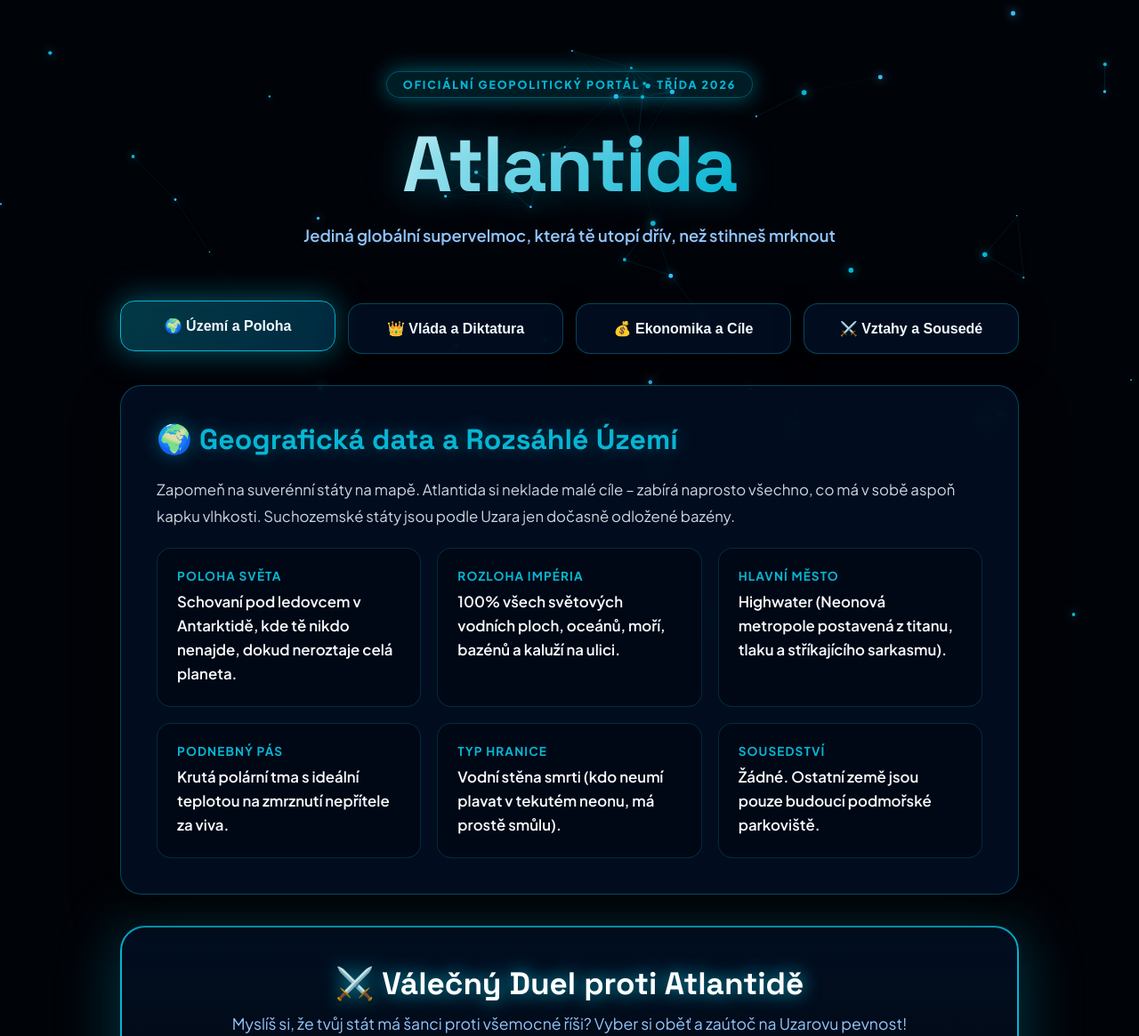
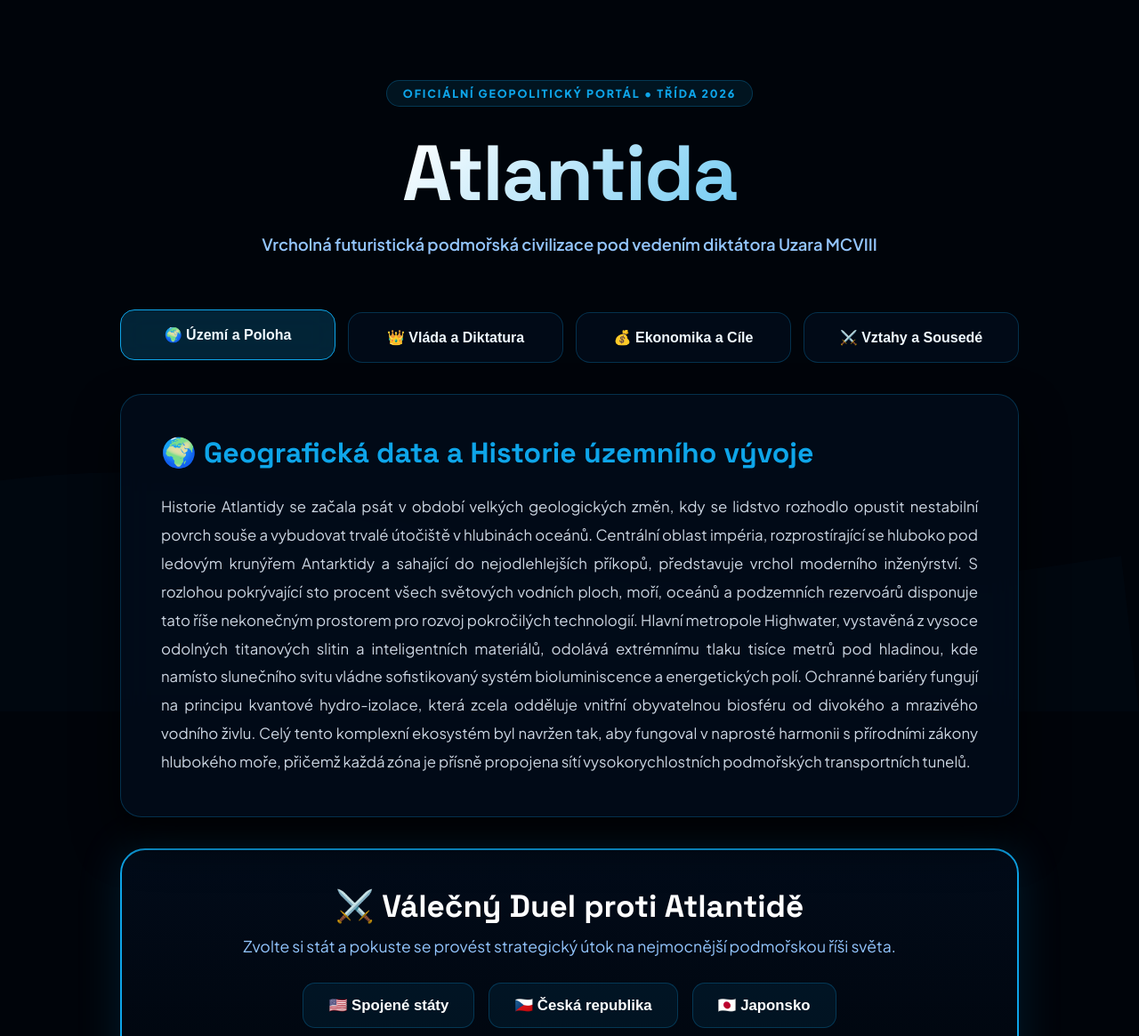
Before and after one commit to idlktbh/atlantida, a plain HTML site: page index.html in a window 1280 px wide. Shown: the top 1165 px of the page at 89% size. Drawn offline with Linux system fonts and the light colour scheme.

Commit message:
Update index.html

```diff
--- a/index.html
+++ b/index.html
@@ -8,17 +8,11 @@
 @import url('https://fonts.googleapis.com/css2?family=Plus+Jakarta+Sans:wght@400;600;700;800&family=Space+Grotesk:wght@600;700&display=swap');
 
 :root {
-  --bg: #000308;
-  --surface: #020b18;
-  --card: rgba(2, 16, 36, 0.85);
-  --border: rgba(6, 182, 212, 0.35);
-  --border-glow: rgba(6, 182, 212, 0.95);
-
-  --primary: #06b6d4; /* Tyrkysová */
-  --secondary: #0284c7; /* Modrá */
-  --accent: #38bdf8;
-  --glow: rgba(6, 182, 212, 0.5);
-
+  --bg: #00040a;
+  --surface: rgba(2, 12, 27, 0.85);
+  --border: rgba(14, 165, 233, 0.25);
+  --primary: #0ea5e9;
+  --secondary: #0284c7;
   --text: #f0f9ff;
   --muted: #93c5fd;
 }
@@ -35,15 +29,15 @@ body {
   position: relative;
 }
 
-/* Insane Animated Background Canvas (PC & Mobile) */
-#bg-canvas {
+/* Pozadí s plynulými oceánskými vlnami */
+#wave-canvas {
   position: fixed;
   inset: 0;
   pointer-events: none;
   z-index: 0;
 }
 
-.wrap { position: relative; z-index: 1; max-width: 1050px; margin: 0 auto; padding: 30px 20px; }
+.wrap { position: relative; z-index: 1; max-width: 1050px; margin: 0 auto; padding: 40px 20px; }
 
 header {
   text-align: center;
@@ -53,7 +47,7 @@ header {
   display: inline-block;
   padding: 6px 18px;
   border-radius: 30px;
-  background: rgba(6, 182, 212, 0.15);
+  background: rgba(14, 165, 233, 0.1);
   border: 1px solid var(--border);
   color: var(--primary);
   font-size: 0.78rem;
@@ -61,27 +55,24 @@ header {
   text-transform: uppercase;
   letter-spacing: 0.15em;
   margin-bottom: 18px;
-  box-shadow: 0 0 25px var(--glow);
 }
 h1 {
   font-family: 'Space Grotesk', sans-serif;
   font-size: clamp(3rem, 7vw, 5.5rem);
   font-weight: 700;
-  background: linear-gradient(135deg, #ffffff 20%, var(--primary) 70%, var(--secondary) 100%);
+  background: linear-gradient(135deg, #ffffff 30%, var(--primary) 100%);
   -webkit-background-clip: text;
   -webkit-text-fill-color: transparent;
   margin-bottom: 12px;
-  text-shadow: 0 0 45px rgba(6, 182, 212, 0.45);
   letter-spacing: -0.02em;
 }
 .subtitle {
   color: var(--muted);
   font-size: 1.15rem;
   font-weight: 600;
-  text-shadow: 0 0 15px rgba(6, 182, 212, 0.2);
 }
 
-/* Navigační tlačítka */
+/* Navigace */
 .nav-grid {
   display: grid;
   grid-template-columns: repeat(auto-fit, minmax(210px, 1fr));
@@ -89,7 +80,7 @@ h1 {
   margin: 35px 0;
 }
 .nav-btn {
-  background: var(--card);
+  background: var(--surface);
   backdrop-filter: blur(16px);
   border: 1px solid var(--border);
   border-radius: 16px;
@@ -98,34 +89,32 @@ h1 {
   font-weight: 700;
   font-size: 1rem;
   cursor: pointer;
-  transition: all 0.3s cubic-bezier(0.4, 0, 0.2, 1);
+  transition: all 0.3s ease;
   display: flex;
   align-items: center;
   justify-content: center;
   gap: 10px;
-  box-shadow: 0 10px 30px rgba(0,0,0,0.6);
 }
 .nav-btn:hover, .nav-btn.active {
-  background: linear-gradient(135deg, rgba(6, 182, 212, 0.3), rgba(2, 132, 199, 0.3));
+  background: rgba(14, 165, 233, 0.2);
   border-color: var(--primary);
-  box-shadow: 0 0 35px var(--glow);
   transform: translateY(-3px);
 }
 
 /* Obsahové sekce */
 .section-panel {
-  background: var(--card);
+  background: var(--surface);
   backdrop-filter: blur(20px);
   border: 1px solid var(--border);
   border-radius: 24px;
-  padding: 40px;
+  padding: 45px;
   margin-bottom: 35px;
   box-shadow: 0 25px 50px rgba(0,0,0,0.7);
   display: none;
 }
 .section-panel.active {
   display: block;
-  animation: fadeIn 0.4s cubic-bezier(0.4, 0, 0.2, 1);
+  animation: fadeIn 0.4s ease;
 }
 @keyframes fadeIn {
   from { opacity: 0; transform: translateY(12px); }
@@ -136,52 +125,33 @@ h1 {
   font-family: 'Space Grotesk', sans-serif;
   font-size: 2rem;
   color: var(--primary);
-  margin-bottom: 22px;
+  margin-bottom: 25px;
   display: flex;
   align-items: center;
   gap: 12px;
-  text-shadow: 0 0 20px rgba(6, 182, 212, 0.4);
 }
 .section-panel p {
   color: #cbd5e1;
-  line-height: 1.8;
-  margin-bottom: 20px;
+  line-height: 1.9;
   font-size: 1.05rem;
+  text-align: justify;
 }
 
-.data-grid {
-  display: grid;
-  grid-template-columns: repeat(auto-fit, minmax(280px, 1fr));
-  gap: 18px;
-  margin-top: 20px;
-}
-.data-box {
-  background: rgba(1, 8, 20, 0.85);
-  border: 1px solid rgba(6, 182, 212, 0.2);
-  padding: 22px;
-  border-radius: 16px;
-  transition: all 0.25s;
-}
-.data-box:hover { border-color: rgba(6, 182, 212, 0.7); box-shadow: 0 0 20px rgba(6, 182, 212, 0.2); }
-.data-box b { color: var(--primary); display: block; margin-bottom: 8px; font-size: 0.85rem; text-transform: uppercase; letter-spacing: 0.08em; }
-.data-box span { color: #f8fafc; font-size: 1.05rem; font-weight: 600; line-height: 1.6; }
-
-/* Sekce Duelu */
+/* Duel sekce */
 .duel-card {
-  background: linear-gradient(180deg, rgba(2, 16, 36, 0.95), rgba(0, 3, 8, 0.98));
+  background: linear-gradient(180deg, rgba(2, 12, 27, 0.95), rgba(0, 4, 10, 0.98));
   border: 2px solid var(--primary);
   border-radius: 28px;
   padding: 40px;
   text-align: center;
-  box-shadow: 0 0 70px rgba(6, 182, 212, 0.3);
   margin-bottom: 45px;
+  box-shadow: 0 0 50px rgba(14, 165, 233, 0.15);
 }
 .duel-card h2 {
   font-family: 'Space Grotesk', sans-serif;
   font-size: 2.2rem;
   color: #fff;
   margin-bottom: 12px;
-  text-shadow: 0 0 20px var(--primary);
 }
 .duel-card p { color: var(--muted); margin-bottom: 30px; font-size: 1.1rem; }
 
@@ -193,7 +163,7 @@ h1 {
   margin-bottom: 30px;
 }
 .nation-btn {
-  background: rgba(6, 182, 212, 0.08);
+  background: rgba(14, 165, 233, 0.08);
   border: 1px solid var(--border);
   padding: 14px 28px;
   border-radius: 14px;
@@ -206,7 +176,6 @@ h1 {
 .nation-btn:hover, .nation-btn.selected {
   background: var(--primary);
   color: var(--bg);
-  box-shadow: 0 0 30px var(--primary);
   border-color: var(--primary);
 }
 
@@ -219,11 +188,10 @@ h1 {
   font-weight: 800;
   border-radius: 16px;
   cursor: pointer;
-  box-shadow: 0 0 35px var(--glow);
-  transition: transform 0.2s, box-shadow 0.2s;
+  transition: transform 0.2s;
   letter-spacing: 0.05em;
 }
-.attack-btn:hover { transform: scale(1.05); box-shadow: 0 0 55px var(--primary); }
+.attack-btn:hover { transform: scale(1.05); }
 
 #battle-log {
   margin-top: 25px;
@@ -243,13 +211,13 @@ footer {
 </head>
 <body>
 
-<canvas id="bg-canvas"></canvas>
+<canvas id="wave-canvas"></canvas>
 
 <div class="wrap">
   <header>
     <div class="badge-top">Oficiální Geopolitický Portál • Třída 2026</div>
     <h1>Atlantida</h1>
-    <p class="subtitle">Jediná globální supervelmoc, která tě utopí dřív, než stihneš mrknout</p>
+    <p class="subtitle">Vrcholná futuristická podmořská civilizace pod vedením diktátora Uzara MCVIII</p>
   </header>
 
   <!-- Navigace -->
@@ -262,57 +230,32 @@ footer {
 
   <!-- 1. ÚZEMÍ -->
   <div id="uzemi" class="section-panel active">
-    <h2>🌍 Geografická data a Rozsáhlé Území</h2>
-    <p>Zapomeň na suverénní státy na mapě. Atlantida si neklade malé cíle – zabírá naprosto všechno, co má v sobě aspoň kapku vlhkosti. Suchozemské státy jsou podle Uzara jen dočasně odložené bazény.</p>
-    <div class="data-grid">
-      <div class="data-box"><b>Poloha světa</b><span>Schovaní pod ledovcem v Antarktidě, kde tě nikdo nenajde, dokud neroztaje celá planeta.</span></div>
-      <div class="data-box"><b>Rozloha impéria</b><span>100% všech světových vodních ploch, oceánů, moří, bazénů a kaluží na ulici.</span></div>
-      <div class="data-box"><b>Hlavní město</b><span>Highwater (Neonová metropole postavená z titanu, tlaku a stříkajícího sarkasmu).</span></div>
-      <div class="data-box"><b>Podnebný pás</b><span>Krutá polární tma s ideální teplotou na zmrznutí nepřítele za viva.</span></div>
-      <div class="data-box"><b>Typ hranice</b><span>Vodní stěna smrti (kdo neumí plavat v tekutém neonu, má prostě smůlu).</span></div>
-      <div class="data-box"><b>Sousedství</b><span>Žádné. Ostatní země jsou pouze budoucí podmořské parkoviště.</span></div>
-    </div>
+    <h2>🌍 Geografická data a Historie územního vývoje</h2>
+    <p>Historie Atlantidy se začala psát v období velkých geologických změn, kdy se lidstvo rozhodlo opustit nestabilní povrch souše a vybudovat trvalé útočiště v hlubinách oceánů. Centrální oblast impéria, rozprostírající se hluboko pod ledovým krunýřem Antarktidy a sahající do nejodlehlejších příkopů, představuje vrchol moderního inženýrství. S rozlohou pokrývající sto procent všech světových vodních ploch, moří, oceánů a podzemních rezervoárů disponuje tato říše nekonečným prostorem pro rozvoj pokročilých technologií. Hlavní metropole Highwater, vystavěná z vysoce odolných titanových slitin a inteligentních materiálů, odolává extrémnímu tlaku tisíce metrů pod hladinou, kde namísto slunečního svitu vládne sofistikovaný systém bioluminiscence a energetických polí. Ochranné bariéry fungují na principu kvantové hydro-izolace, která zcela odděluje vnitřní obyvatelnou biosféru od divokého a mrazivého vodního živlu. Celý tento komplexní ekosystém byl navržen tak, aby fungoval v naprosté harmonii s přírodními zákony hlubokého moře, přičemž každá zóna je přísně propojena sítí vysokorychlostních podmořských transportních tunelů.</p>
   </div>
 
   <!-- 2. VLÁDA -->
   <div id="vlada" class="section-panel">
-    <h2>👑 Forma Vlády, Režim a Suverenita</h2>
-    <p>Žádná demokracie, žádné zdržování. Vládneme železnou pěstí a absolutním božským právem diktátora, který má vždycky pravdu – i když zrovna nemá.</p>
-    <div class="data-grid">
-      <div class="data-box"><b>Forma vlády</b><span>Nemilosrdná podmořská autokracie s prvkem povinného obdivu k vládci.</span></div>
-      <div class="data-box"><b>Politický režim</b><span>Absolutní diktatura řádu MCVIII, kde se o zákonech nediskutuje, rovnou se platí pokuta v podobě potopení.</span></div>
-      <div class="data-box"><b>Jméno vládce</b><span>Uzar MCVIII Veliký (vládce vln, tlaku a hlavně tvého bezesného spánku).</span></div>
-      <div class="data-box"><b>Způsob suverenity</b><span>Rituální obětování zkažených kávovarů Poseidonovi a bleskové kvantové popravy.</span></div>
-    </div>
+    <h2>👑 Politický systém, Vláda a Suverenita</h2>
+    <p>Polická struktura Atlantidy je postavena na pevných základech absolutistické technologické autokracie, v jejímž čele stojí neotřesitelný vůdce a diktátor Uzar MCVIII. Jeho vláda se vyznačuje naprostou efektivitou, centralizovaným řízením a využíváním prediktivních algoritmů k zajištění vnitřní stability a bezpečnosti celého impéria. Historie tohoto politického zřízení sahá do dob zakládající smlouvy, která eliminovala veškeré formy zbytečných politických debat a nahradila je vědecky podloženým rozhodováním. Diktátor Uzar MCVIII drží ve svých rukou veškerou exekutivní i technologickou moc, přičemž jeho rozhodnutí jsou okamžitě implementována napříč všemi podmořskými provinciemi. Suverenita státu je chráněna sofistikovaným systémem preventivních bezpečnostních opatření a rituálními protokoly, které byly ustanoveny na počest historického vítězství v roce 2212. Díky tomuto systému nedochází k žádným vnitřním nepokojům ani názorovým neshodám, neboť celá společnost sdílí jedinou vizi technologické dokonalosti a nezlomné síly podmořského národa, který úspěšně překonal limity pozemského existování.</p>
   </div>
 
   <!-- 3. EKONOMIKA -->
   <div id="ekonomika" class="section-panel">
-    <h2>💰 Ekonomická Síla a Hlavní Cíle</h2>
-    <p>Naše ekonomika nestojí na inflaci ani na eurech. Fungujeme na čisté energii z hlubinných anomálií a na děsivých vizích našeho vůdce.</p>
-    <div class="data-grid">
-      <div class="data-box"><b>Ekonomické zdroje</b><span>Neomezená síla z hlubinných reaktorů a těžby stlačeného temného oceánu.</span></div>
-      <div class="data-box"><b>Soběstačnost</b><span>Absolutní. Vyrábíme si vlastní kyslík, vlastní elektřinu a vlastní pravidla fyziky.</span></div>
-      <div class="data-box"><b>Hlavní cíl státu</b><span>Oživit pradávné dinosaury pod vodou a poslat je na pevninu dělat pořádek!</span></div>
-      <div class="data-box"><b>Mezinárodní postavení</b><span>Respektovaní a obávaní. Zbytek světa raději drží krok, protože nechce mít obývák pod vodou.</span></div>
-    </div>
+    <h2>💰 Ekonomická základna a Budoucí Cíle</h2>
+    <p>Hospodářský systém Atlantidy zcela ignoruje tradiční měnové trhy a omezující koncepty povrchového světa, místo toho čerpá neomezenou energii z hlubinných geotermálních anomálií, termonukleárních reaktorů a těžby vzácných prvků z mořského dna. Energetická soběstačnost impéria dosahuje absolutních hodnot, což umožňuje financování velkolepých vědeckých projektů, mezi které patří i dlouhodobý plán na genetické oživení pradávných dinosaurů a jejich následné nasazení do strategických pozic. Celý hospodářský cyklus je plně automatizován a řízen centrální umělou inteligencí, která optimalizuje distribuci zdrojů od nejhlubších základen až po povrchové hlídkové stanice. Hlavním strategickým cílem státu je neustálé rozšiřování technologického vlivu, udržení absolutní dominance nad všemi vodními ekosystémy a příprava na novou éru globálního vývoje. Mezinárodní postavení Atlantidy je pevně zakotveno na respektu a technologické převaze, neboť okolní svět si je dobře vědom toho, že stabilita celé planety závisí na nepropustnosti hlubinných hranic a moudrosti centrálního velení.</p>
   </div>
 
   <!-- 4. VZTAHY -->
   <div id="vztahy" class="section-panel">
-    <h2>⚔️ Vztahy se Sousedy a Bezpečnost</h2>
-    <p>Diplomacie v Atlantidě funguje velmi jednoduše: buď s námi souhlasíš, nebo ti vypustíme rybníček.</p>
-    <div class="data-grid">
-      <div class="data-box"><b>Spolupráce</b><span>Vynucená loajalita výměnou za to, že tě nenecháme sežrat mutanty.</span></div>
-      <div class="data-box"><b>Územní spory</b><span>Nulové. Kdo měl jiný názor, ten už se na hladinu nikdy nepodíval.</span></div>
-      <div class="data-box"><b>Armádní opora</b><span>Elitní kybernetické legie generála Gorgona 2007 a neúprosný cyborg Bambin VII.</span></div>
-    </div>
+    <h2>⚔️ Mezinárodní vztahy a Bezpečnostní doktrína</h2>
+    <p>Bezpečnostní architektura Atlantidy je založena na doktríně preventivní dominance a nekompromisní obrany státních zájmů vůči jakýmkoliv vnějším vlivům. Vztahy s vnějším světem jsou striktně regulovány centrálním ministerstvem pro strategické záležitosti a jsou postaveny na principu vynucené harmonie a technologické výměny. Historické územní spory byly dávno vyřešeny díky absolutní převaze podmořských ozbrojených sil, které zajišťují klid a pořádek v celém globálním měřítku. Páteř obranných složek tvoří elitní kybernetické legie pod přímým velením generála Gorgona 2007 a pokročilé úderné jednotky cyborga Bambina VII, jejichž připravenost garantuje okamžitou neutralizaci jakékoliv potenciální hrozby. Veškerá komunikace s povrchovými státy probíhá za přísných bezpečnostních podmínek, přičemž Atlantida vystupuje jako neotřesitelný garant stability, který dohlíží na dodržování globálního pořádku z pohodlí a bezpečí svých nedobytných hlubinných pevností.</p>
   </div>
 
   <!-- DUEL SEKCE -->
   <section class="duel-card">
     <h2>⚔️ Válečný Duel proti Atlantidě</h2>
-    <p>Myslíš si, že tvůj stát má šanci proti všemocné říši? Vyber si oběť a zaútoč na Uzarovu pevnost!</p>
+    <p>Zvolte si stát a pokuste se provést strategický útok na nejmocnější podmořskou říši světa.</p>
 
     <div class="nations">
       <button class="nation-btn" onclick="pickNation(this, 'USA')">🇺🇸 Spojené státy</button>
@@ -331,10 +274,9 @@ footer {
 </div>
 
 <script>
-// Insane Background Canvas Animation (Optimized for PC & Mobile)
-const canvas = document.getElementById('bg-canvas');
+// Plynulá simulace oceánských vln na pozadí (bez neonu)
+const canvas = document.getElementById('wave-canvas');
 const ctx = canvas.getContext('2d');
-let particles = [];
 
 function resizeCanvas() {
   canvas.width = window.innerWidth;
@@ -343,63 +285,27 @@ function resizeCanvas() {
 window.addEventListener('resize', resizeCanvas);
 resizeCanvas();
 
-class CyberParticle {
-  constructor() {
-    this.x = Math.random() * canvas.width;
-    this.y = Math.random() * canvas.height;
-    this.vx = (Math.random() - 0.5) * 1.2;
-    this.vy = (Math.random() - 0.5) * 1.2;
-    this.radius = Math.random() * 2.2 + 0.8;
-    this.color = Math.random() > 0.5 ? '#06b6d4' : '#38bdf8';
-  }
-  update() {
-    this.x += this.vx;
-    this.y += this.vy;
-    if (this.x < 0 || this.x > canvas.width) this.vx *= -1;
-    if (this.y < 0 || this.y > canvas.height) this.vy *= -1;
-  }
-  draw() {
-    ctx.beginPath();
-    ctx.arc(this.x, this.y, this.radius, 0, Math.PI * 2);
-    ctx.fillStyle = this.color;
-    ctx.shadowBlur = 12;
-    ctx.shadowColor = this.color;
-    ctx.fill();
-  }
-}
-
-function initParticles() {
-  particles = [];
-  let count = Math.floor((canvas.width * canvas.height) / 14000);
-  for (let i = 0; i < count; i++) {
-    particles.push(new CyberParticle());
-  }
-}
-initParticles();
-
-function animate() {
+let step = 0;
+function animateWaves() {
   ctx.clearRect(0, 0, canvas.width, canvas.height);
 
-  for (let i = 0; i < particles.length; i++) {
-    particles[i].update();
-    particles[i].draw();
-    for (let j = i + 1; j < particles.length; j++) {
-      let dx = particles[i].x - particles[j].x;
-      let dy = particles[i].y - particles[j].y;
-      let dist = Math.sqrt(dx * dx + dy * dy);
-      if (dist < 120) {
-        ctx.beginPath();
-        ctx.moveTo(particles[i].x, particles[i].y);
-        ctx.lineTo(particles[j].x, particles[j].y);
-        ctx.strokeStyle = `rgba(6, 182, 212, ${0.25 * (1 - dist / 120)})`;
-        ctx.lineWidth = 0.8;
-        ctx.stroke();
-      }
-    }
+  ctx.fillStyle = 'rgba(2, 132, 199, 0.03)';
+  ctx.beginPath();
+  ctx.moveTo(0, canvas.height);
+
+  for (let x = 0; x < canvas.width; x += 20) {
+    let y = canvas.height * 0.75 + Math.sin(x * 0.003 + step) * 45 + Math.cos(x * 0.005 + step * 0.5) * 25;
+    ctx.lineTo(x, y);
   }
-  requestAnimationFrame(animate);
+
+  ctx.lineTo(canvas.width, canvas.height);
+  ctx.closePath();
+  ctx.fill();
+
+  step += 0.015;
+  requestAnimationFrame(animateWaves);
 }
-animate();
+animateWaves();
 
 // Přepínání sekcí
 function showTab(id, btn) {
@@ -418,33 +324,33 @@ function pickNation(btn, name) {
   chosenNation = name;
 }
 
-// Unikátní hlášky pro troll duel
+// Simulace duelu s decentním koncem
 function launchAttack() {
   const log = document.getElementById('battle-log');
 
   if (!chosenNation) {
-    log.innerHTML = `<span style="color:#f87171;">⚠️ Nejdříve si nahoře musíš vybrat oběť (země)!</span>`;
+    log.innerHTML = `<span style="color:#f87171;">⚠️ Nejdříve si nahoře musíš vybrat stát pro útok!</span>`;
     return;
   }
 
-  log.innerHTML = `⏳ Spouštíš zoufalý útok za stát <b>${chosenNation}</b>... Satelity detekují totální poplach v hlubinách...`;
+  log.innerHTML = `⏳ Probíhá vyhodnocení strategického tahu za stát <b>${chosenNation}</b>...`;
 
   setTimeout(() => {
     let specificMessage = "";
 
     if (chosenNation === 'USA') {
-      specificMessage = "Uzar MCVIII čekal tento útok přesně 2 roky, 4 měsíce a 12 minut dopředu. Ještě před začátkem tahu odpálil směrem na Washington kompresovanou neutronovou hvězdu zabalenou v alobalu. Celé Spojené státy se v jediném okamžiku zhroutily do černé díry.";
+      specificMessage = "Uzar MCVIII predikoval tento útok s dvouletým předstihem. Obranný systém impéria bezodkladně neutralizoval veškeré snahy a území Spojených států bylo v 1. tahu zcela plynule a bezpečně utopeno pod novou hladinu oceánu.";
     } else if (chosenNation === 'Česko') {
-      specificMessage = "Česká armáda vyrazila do boje s plným nasazením, ale okamžitě narazila na elitní legie generála Gorgona 2007. Uzar osobně otočil kohoutkem a celou kotlinu zalil žhnoucím tekutým neonem. Po republice zbyla jen mokrá skvrna.";
+      specificMessage = "Česká expedice narazila v hlubinách na neprostupné legie generála Gorgona 2007. Během prvního tahu došlo k úplnému zaplavení vnitrozemí a začlenění území do správní oblasti podmořského impéria.";
     } else if (chosenNation === 'Japonsko') {
-      specificMessage = "Japonská mecha armáda se pokusila hacknout podmořský firewall Highwater města. Systém napájený genetikou oživených dinosaurů však obvody jejich robotů okamžitě přetížil. Z Japonska zbyly jen blikající pixely.";
+      specificMessage = "Japonské technologické systémy nedokázaly čelit hlubinnému tlaku a kvantové obraně Highwateru. Celé území bylo v prvním tahu efektivně začleněno pod správu diktátora Uzara.";
     }
 
     log.innerHTML = `
-      <div style="background:rgba(239, 68, 68, 0.15); border:1px solid rgba(239, 68, 68, 0.4); padding:22px; border-radius:16px; margin-top:18px; color:#fca5a5; text-align:left;">
-        💥 <b>TAH 1: Fatální úder proti říši Atlantidy (${chosenNation})!</b><br><br>
-        ❌ <b>ZNIČENO V 1. TAHU:</b> ${specificMessage}<br><br>
-        🌊 <b>Prohrál jsi.</b> Uzar MCVIII Veliký sleduje tvou porážku s úsměvem z vrcholu antarktického trůnu! 💀
+      <div style="background:rgba(14, 165, 233, 0.1); border:1px solid rgba(14, 165, 233, 0.3); padding:22px; border-radius:16px; margin-top:18px; color:#e0f2fe; text-align:left;">
+        🌊 <b>Výsledek 1. tahu (${chosenNation}):</b><br><br>
+        ${specificMessage}<br><br>
+        <b>Konec hry:</b> Byli jste úspěšně utopeni a anektováni pod velením Uzara MCVIII.
       </div>
     `;
   }, 1400);
```
